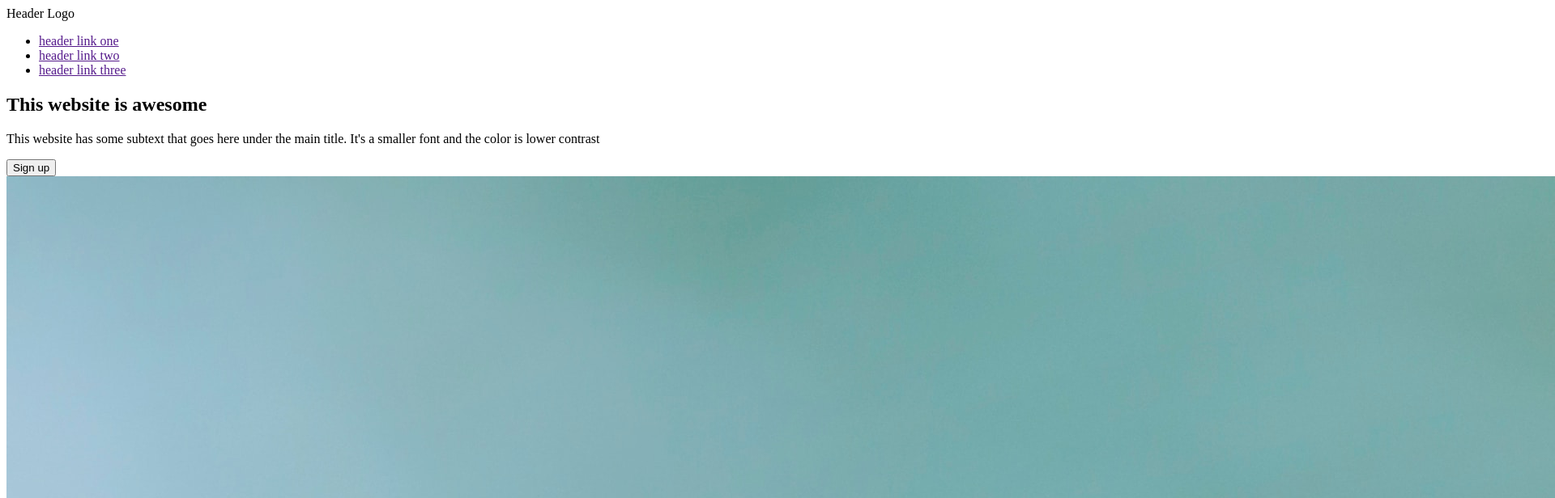
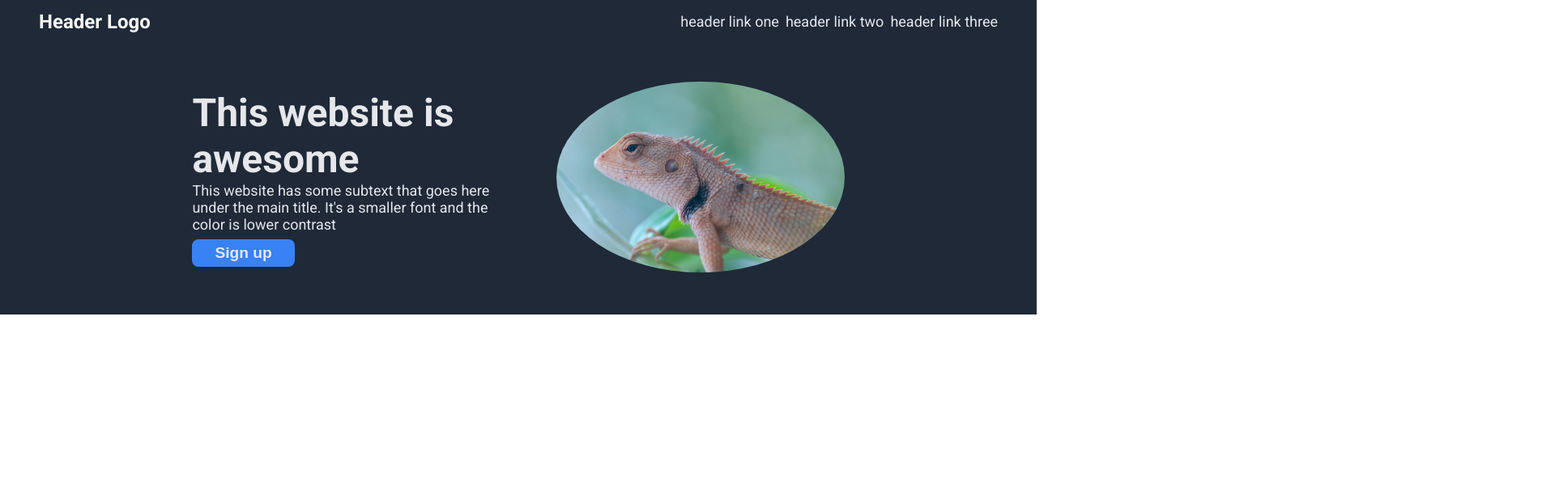
Before and after one commit to daviddoll8/foundations-landing-page, a plain HTML site: page index.html in a window 1280 px wide. Shown: the top 616 px of the page at 81% size, 1920 px wide, since content can reach past the window. Drawn offline with Linux system fonts and the light colour scheme.

Commit message:
add all styling to the css file for the header section of the landing page

```diff
--- a/index.html
+++ b/index.html
@@ -5,9 +5,13 @@
   <meta name="viewport" content="width=device-width, initial-scale=1.0">
   <title>Foundation</title>
   <link rel="stylesheet" href="./styles.css">
+  <link rel="preconnect" href="https://fonts.googleapis.com">
+  <link rel="preconnect" href="https://fonts.gstatic.com" crossorigin>
+  <link href="https://fonts.googleapis.com/css2?family=Roboto:ital,wght@0,100;0,300;0,400;0,500;0,700;0,900;1,100;1,300;1,400;1,500;1,700;1,900&display=swap" rel="stylesheet">
 </head>
 <body>
   <div class="header">
+    <div class="navbar">
       <div class="header-left">
         Header Logo
       </div>
@@ -18,17 +22,21 @@
           <li><a href="">header link three</a></li>
         </ul>
       </div>
+    </div>
+
     <div class="intro-section">
+      <div class="intro-container">
         <div class="content">
-        <h2>This website is awesome</h2>
-        <p>
+          <div class="header-txt">This website is awesome</div>
+          <div class="secondary-txt">
             This website has some subtext that goes here under the main title. It's
             a smaller font and the color is lower contrast
-        </p>
-        <button>Sign up</button>
           </div>
-      <div class="content-image">
-        <img src="./images/thomas-oxford-h9-5Oh45znU-unsplash.jpg" alt="An iguana chilling on a leaf.">
+          <button class="top-sign-btn">Sign up</button>
+        </div>
+        <div class="content-img">
+          <img class="header-img" src="./images/thomas-oxford-h9-5Oh45znU-unsplash.jpg" alt="An iguana on a leaf.">
+        </div>
       </div>
     </div>
   </div>
--- a/styles.css
+++ b/styles.css
@@ -0,0 +1,104 @@
+html {
+  font-family: 'Roboto', sans-serif;
+}
+
+body {
+  display: flex;
+  flex-direction: column;
+  margin: 0;
+}
+
+.header {
+  background-color: #1F2937;
+  color: #E5E7EB;
+}
+
+.navbar {
+  display: flex;
+  justify-content: space-between;
+  align-items: center;
+  padding: 0 48px 0 48px;
+}
+
+.content {
+  width: 400px;
+}
+
+.intro-section {
+  display: flex;
+  justify-content: center;
+  align-items: center;
+  flex-wrap: wrap;
+  padding: 48px;
+}
+
+.intro-container {
+  flex: 1;
+  display: flex;
+  align-items: center;
+  justify-content: center;
+  gap: 50px;
+}
+
+.header-left,
+.header-right {
+  display: flex;
+}
+
+.header-left {
+  font-size: 24px;
+  color: #F9FAF8;
+  font-weight: 700;
+}
+
+ul{
+  display: flex;
+  list-style-type: none;
+  gap: 8px;
+}
+
+.header-txt {
+  font-size: 48px;
+  font-weight: bolder;
+}
+
+.secondary-txt {
+  color: #E5E7EB;
+  font-size: 18px;
+  margin-bottom: 8px;
+}
+
+.content-img {
+  width: 30%;
+  display: inline-block;
+  box-sizing: border-box;
+}
+
+.header-img {
+  width: 100%;
+  border-radius: 50%;
+}
+
+a {
+  text-decoration: none;
+  font-size: 18px;
+  color: #E5E7EB;
+}
+
+.top-sign-btn {
+  background-color: #3882F6;
+  color: #E5E7EB;
+  padding: 6px 28px;
+  border-radius: 8px;
+  border: none;
+  font-size: larger;
+  font-weight: 600;
+}
+
+.top-sign-btn:hover {
+  background-color: #3881f6a8;
+}
+
+a:hover {
+  color: #e5e7ebb7;
+}
```
Lines whose indentation alone changed are shown as unchanged.
